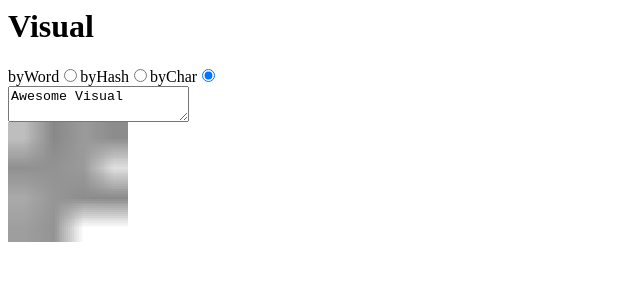
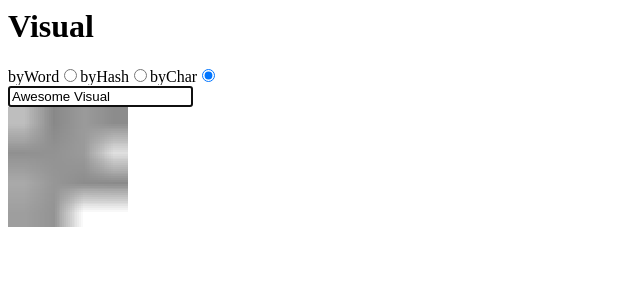
Before and after one commit to ceigh/visual, a React (Create React App) app: page / in a window 1280 px wide. Shown: the top 300 px of the page, without its empty margins (0-640 px from the left). Built offline with nearby package versions, Linux system fonts and the light colour scheme.

Commit message:
fix: Prevent double calculate of data in input change listener

```diff
--- a/src/components/Input.js
+++ b/src/components/Input.js
@@ -3,16 +3,13 @@ import encode from '../lib/encode';
 
 export default function Input(props) {
   const [value, setValue] = useState(props.value || '');
-  const [data, setData] = useState([]);
+  const [, setData] = useState([]);
 
   useEffect(() => {
     const newData = encode[props.mode](value);
     [setData, props.setAppData].map(f => f(newData));
   }, [props.setAppData, props.mode, value]);
 
-  return <textarea placeholder='Type here' value={value}
-                   onChange={e => {
-                     setValue(e.target.value);
-                     setData(encode[props.mode](value));
-                   }}/>
+  return <input placeholder='Type to translate' value={value} autoFocus={true}
+                onChange={e => setValue(e.target.value)}/>
 }
--- a/src/lib/encode.js
+++ b/src/lib/encode.js
@@ -44,9 +44,10 @@ const byHash = str => {
   return byWord(sha512(str).match(/.{1,4}/g).join(' '));
 };
 const byChar = str => {
-  const hexes = str.split('')
-      .map(c => tools.fixedCharCodeAt(c)
-          .toString(16));
+  const hexes = str.split('').map(c => {
+    const code = tools.fixedCharCodeAt(c);
+    return isNaN(code) ? '3f' : code.toString(16);
+  });
   const by2 = hexes.map(h => h.match(/.{1,2}/g));
   const by2Octal = by2.map(a => a.map(h => parseInt(h, 16)));
   const padded = by2Octal.map(a => tools.arrayPadEnd(a, 4, 0));
--- a/src/lib/tools.js
+++ b/src/lib/tools.js
@@ -12,8 +12,7 @@ const fixedCharCodeAt = (str, idx) => {
     if (isNaN(low)) return NaN;
     return ((hi - 0xD800) * 0x400) + (low - 0xDC00) + 0x10000;
   }
-  if (0xDC00 <= code && code <= 0xDFFF) return false;
-  return code;
+  if (!(0xDC00 <= code && code <= 0xDFFF)) return code;
 };
 const arrayPadEnd = (arr, len, val) => {
   return [...arr, ...Array(len - arr.length).fill(val)]
```
